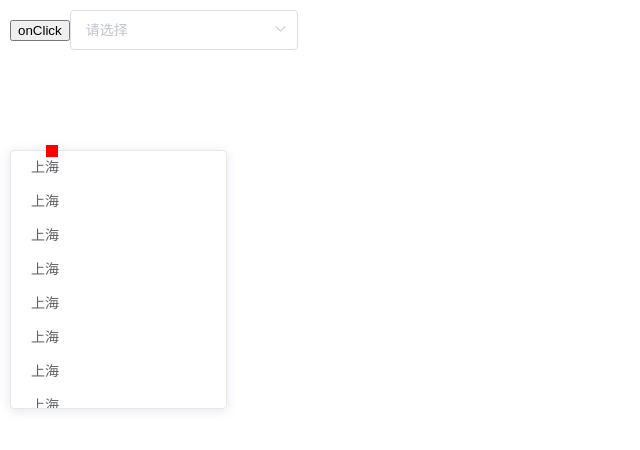
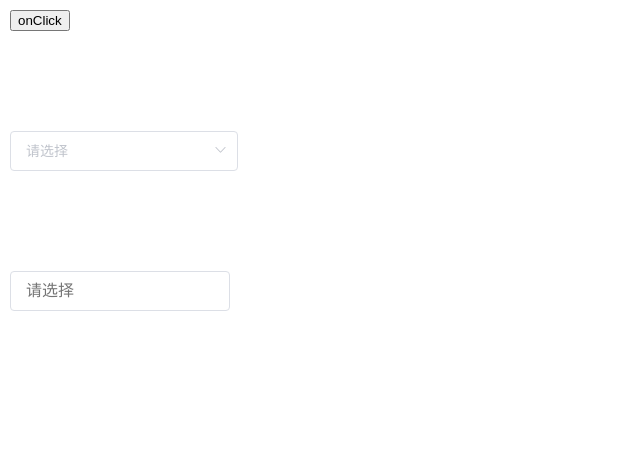
Before and after one commit to QinZhen001/test, a Vue app: page / in a window 1280 px wide. Shown: the top 450 px of the page, without its empty margins (0-640 px from the left). Built offline with nearby package versions, Linux system fonts and the light colour scheme.

Commit message:
qz commit

```diff
--- a/src/App.vue
+++ b/src/App.vue
@@ -1,22 +1,12 @@
 <template>
   <div id="app">
     <button @click.stop="clickHandler">onClick</button>
-    <el-select v-model="value6" placeholder="请选择">
-      <el-option
-        v-for="item in cities"
-        :key="item.value"
-        :label="item.label"
-        :value="item.value">
-        <span style="float: left">{{ item.label }}</span>
-        <span style="float: right; color: #8492a6; font-size: 13px">{{ item.value }}</span>
-      </el-option>
-      <el-option class="item" @click.stop="clickHandler">
-        <span>+ </span>
-        <span>新增用户</span>
-      </el-option>
-    </el-select>
-
-    <div class="select">
+    <div class="select-wrapper">
+      <!--基于element的实现方式-->
+      <ele-select></ele-select>
+    </div>
+    <div class="select-wrapper">
+      <!--自定义的select实现方法-->
       <custom-select></custom-select>
     </div>
   </div>
@@ -24,32 +14,9 @@
 
 <script>
   import CustomSelect from './components/custom-select.vue'
+  import EleSelect from './components/ele-select.vue'
 
   export default {
-    data() {
-      return {
-        cities: [{
-          value: 'Beijing',
-          label: '北京'
-        }, {
-          value: 'Shanghai',
-          label: '上海'
-        }, {
-          value: 'Nanjing',
-          label: '南京'
-        }, {
-          value: 'Chengdu',
-          label: '成都'
-        }, {
-          value: 'Shenzhen',
-          label: '深圳'
-        }, {
-          value: 'Guangzhou',
-          label: '广州'
-        }],
-        value6: ''
-      }
-    },
     methods: {
       clickHandler(){
         this.cities.push({
@@ -59,7 +26,8 @@
       }
     },
     components: {
-      CustomSelect
+      CustomSelect,
+      EleSelect
     }
   }
 </script>
@@ -69,7 +37,7 @@
     padding: 10px;
   }
 
-  .select {
+  .select-wrapper {
     margin-top: 100px;
   }
 </style>
--- a/src/components/custom-select.vue
+++ b/src/components/custom-select.vue
@@ -1,25 +1,27 @@
 <template>
   <div class="custom-select">
-    <div class="menu-wrapper">
+    <div class="select">
+      <input type="text"
+             autocomplete="off"
+             placeholder="请选择"
+             readonly="readonly"
+             :value="selectVal"
+             @click.stop="toogleDropdown"
+             class="select-input">
+    </div>
+    <div class="menu-wrapper" v-show="showFlag">
       <div class="menu">
         <div class="list-wrapper">
           <ul>
-            <li>上海</li>
-            <li>上海</li>
-            <li>上海</li>
-            <li>上海</li>
-            <li>上海</li>
-            <li>上海</li>
-            <li>上海</li>
-            <li>上海</li>
-            <li>上海</li>
-            <li>上海</li>
-            <li>上海</li>
+            <li v-for="(item,index) in cities" :key="index" @click.stop="clickItem(item.label)">{{item.label}}</li>
           </ul>
+        </div>
+        <div class="footer">
+          <span>+ </span>
+          <span>新增用户</span>
         </div>
       </div>
       <div class="menu-triangle">
-
       </div>
     </div>
   </div>
@@ -54,18 +56,74 @@
           value: 'Guangzhou',
           label: '广州'
         }],
-        value6: ''
+        selectVal: '',
+        showFlag: false
+      }
+    },
+    methods: {
+      toogleDropdown(){
+        this.showFlag = !this.showFlag
+      },
+      clickItem(val){
+        this.selectVal = val
+        this.toogleDropdown()
+        // 还要把menu 还原成原来位置
       }
     }
   }
 </script>
 
 <style lang="less" scoped rel="stylesheet">
+  .menu-item() {
+    font-size: 14px;
+    padding: 0 20px;
+    white-space: nowrap;
+    overflow: hidden;
+    text-overflow: ellipsis;
+    color: #606266;
+    height: 34px;
+    line-height: 34px;
+    width: 100%;
+    box-sizing: border-box;
+    cursor: pointer;
+  }
+
+  .el-select-dropdown .el-popper {
+    display: none;
+  }
+
+  .custom-select {
+    width: 220px;
+    position: relative;
+    .select {
+      width: 100%;
+      position: relative;
+      display: inline-block;
+      input {
+        padding-right: 30px;
+        padding-left: 15px;
+        cursor: pointer;
+        background-color: #fff;
+        border-radius: 4px;
+        border: 1px solid #dcdfe6;
+        box-sizing: border-box;
+        color: #606266;
+        display: inline-block;
+        font-size: inherit;
+        height: 40px;
+        line-height: 40px;
+        width: 100%;
+        outline: 0;
+        transition: border-color .2s cubic-bezier(.645, .045, .355, 1);
+        &:hover {
+          border-color: #409EFF;
+        }
+      }
+    }
     .menu-wrapper {
-    position: relative;
-    margin-top: 12px;
-    width: 200px;
-    height: 100%;
+      position: absolute;
+      top: 54px;
+      width: 100%;
       min-width: 217px;
       box-sizing: border-box;
       box-shadow: 0 2px 12px 0 rgba(0, 0, 0, .1);
@@ -74,6 +132,7 @@
       border-radius: 4px;
       background: #fff;
       z-index: 2009;
+      transition: all 2s ease;
       .menu {
         // overflow: hidden; 为了隐藏掉右边和下边的滚动条
         // 这样外面的menu-wrapper层 就不用设置overflow: hidden (三层div都用用处 并不是过度包装)
@@ -86,37 +145,36 @@
           height: 100%;
           max-height: 274px;
           ul {
+            padding-bottom: 34px;
             list-style: none;
-          margin: 0;
             box-sizing: border-box;
             li {
-            font-size: 14px;
-            padding: 0 20px;
               position: relative;
-            white-space: nowrap;
-            overflow: hidden;
-            text-overflow: ellipsis;
-            color: #606266;
-            height: 34px;
-            line-height: 34px;
-            box-sizing: border-box;
-            cursor: pointer;
+              .menu-item();
               &:hover {
                 background: #f5f7fa;
               }
             }
           }
         }
+        .footer {
+          position: absolute;
+          bottom: 0;
+          background: #ddd;
+          .menu-item();
+        }
       }
       .menu-triangle {
-      position: absolute;
         left: 35px;
         top: -6px;
-      filter: drop-shadow(0 2px 12px rgba(0, 0, 0, .03));
+        margin-right: 3px;
+        position: absolute;
         display: block;
         width: 0;
         height: 0;
-      border: 6px solid red;
+        border: 6px solid transparent;
+        border-top-width: 0;
+        border-bottom-color: #ebeef5;
         &::after {
           top: 1px;
           margin-left: -6px;
@@ -126,6 +184,9 @@
           width: 0;
           height: 0;
           border: 6px solid transparent;
+          border-top-width: 0;
+          border-bottom-color: #fff;
+        }
       }
     }
   }
--- /dev/null
+++ b/src/components/ele-select.vue
@@ -0,0 +1,60 @@
+<template>
+  <div class="ele-select">
+    <el-select v-model="value6" placeholder="请选择">
+      <el-option
+        v-for="item in cities"
+        :key="item.value"
+        :label="item.label"
+        :value="item.value">
+        <span style="float: left">{{ item.label }}</span>
+        <span style="float: right; color: #8492a6; font-size: 13px">{{ item.value }}</span>
+      </el-option>
+      <el-option v-if="!showStaticFooter"
+                 class="item"
+                 value=""
+                 @click.stop="clickHandler">
+        <span>+ </span>
+        <span>新增用户</span>
+      </el-option>
+    </el-select>
+  </div>
+</template>
+
+<script type="text/ecmascript-6">
+  export default{
+    data() {
+      return {
+        cities: [{
+          value: 'Beijing',
+          label: '北京'
+        }, {
+          value: 'Shanghai',
+          label: '上海'
+        }, {
+          value: 'Nanjing',
+          label: '南京'
+        }, {
+          value: 'Chengdu',
+          label: '成都'
+        }, {
+          value: 'Shenzhen',
+          label: '深圳'
+        }, {
+          value: 'Guangzhou',
+          label: '广州'
+        }],
+        value6: '',
+        showStaticFooter: false
+      }
+    }
+  }
+</script>
+
+<style lang="less" scoped rel="stylesheet">
+  .ele-select {
+    position: relative;
+    .static-footer {
+      margin-top: 252px;
+    }
+  }
+</style>
```
Lines whose indentation alone changed are shown as unchanged.
